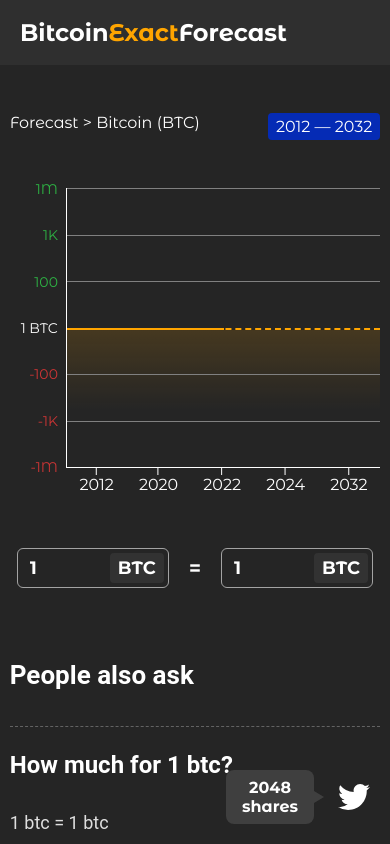
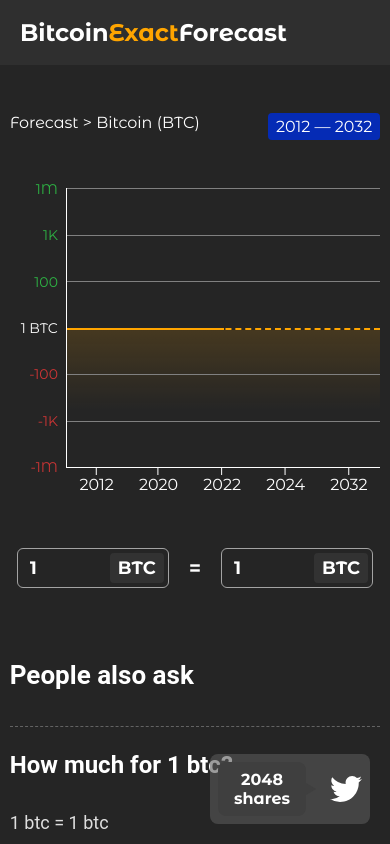
Before and after one commit to handsomelatino/bitcoin-exact-forecast, a React (Create React App) app: page / in a window 390 px wide. Shown: the top 844 px of the page. Built offline with nearby package versions, Linux system fonts and the light colour scheme.

Commit message:
small twitter share on mobiles

```diff
--- a/src/components/TwitterShare.scss
+++ b/src/components/TwitterShare.scss
@@ -1,3 +1,5 @@
+@import '../assets/include-media';
+
 .__twitter-share {
   position: fixed;
   bottom: 20px;
@@ -6,6 +8,12 @@
   font-family: 'Montserrat Alternates', sans-serif;
   align-items: center;
   transition: 0.3s;
+
+  @include media("<=414px") {
+    background-color: rgba(#5a5a5a, 0.6);
+    padding: 8px;
+    border-radius: 8px;
+  }
 
   &:hover {
     transform: translateY(-3px);
@@ -16,10 +24,6 @@
 
     .arrow {
       border-left-color: #5a5a5a;
-    }
-
-    > svg {
-      // transform: scale(1.1);
     }
   }
 
```
